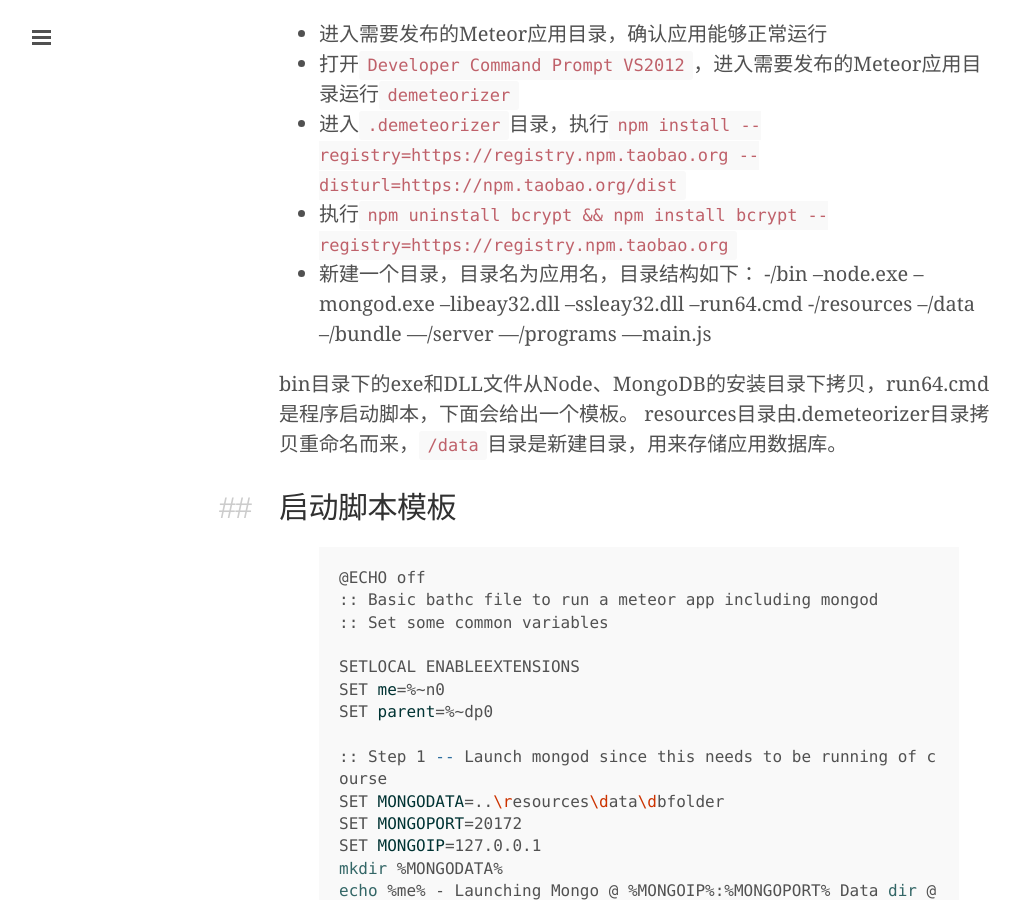
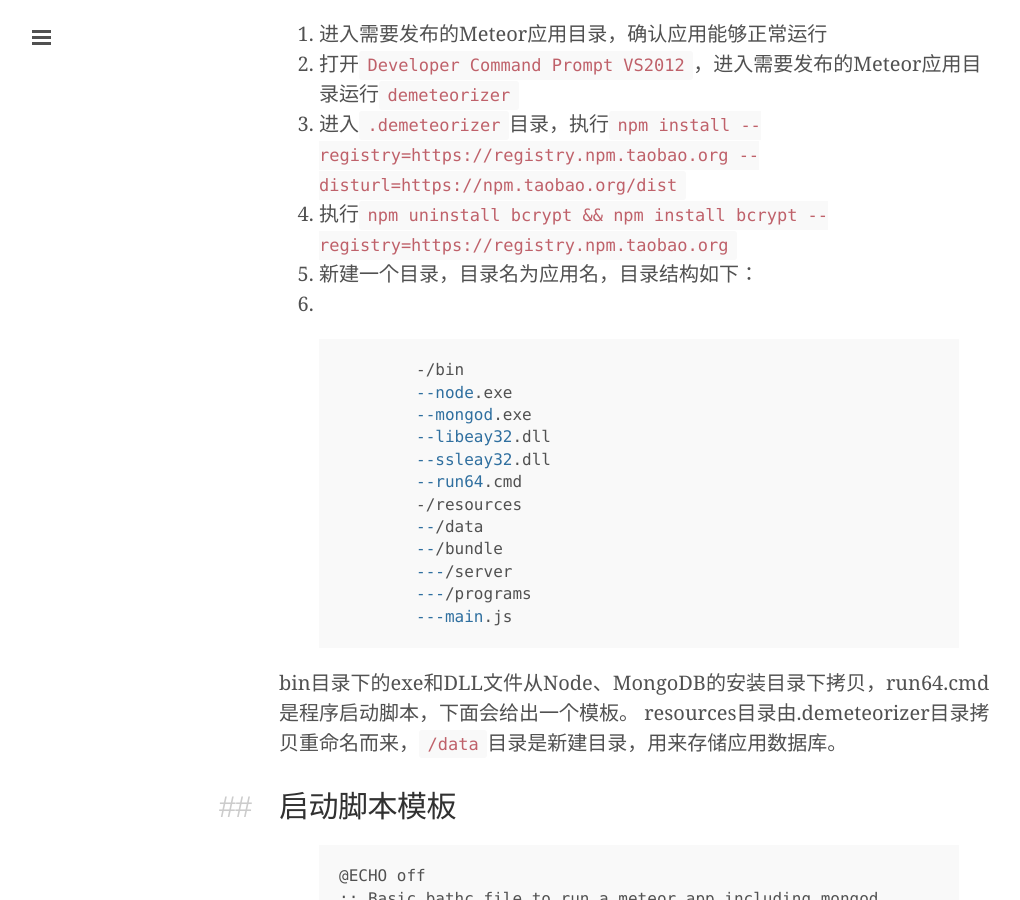
Before and after one commit to hoolev/hoolev.github.com, a Jekyll site: the page built from _posts/2016-05-11-one-deployment-method-for-a-meteor-application-on-windows.md, in a window 1280 px wide and 900 px high, scrolled down 758 px. Shown: the whole window, without its empty margins (1-1021 px from the left). Built offline with Jekyll 4.4.1, drawn with Linux system fonts in a browser that asks for light colours; some web fonts are replaced; Markdown is read by kramdown in place of the engine named in the settings; comment, search, counter and statistics services are not loaded; some of the changed lines change nothing that is shown.

Commit message:
Update 2016-05-11-one-deployment-method-for-a-meteor-application-on-windows.md

```diff
--- a/_posts/2016-05-11-one-deployment-method-for-a-meteor-application-on-windows.md
+++ b/_posts/2016-05-11-one-deployment-method-for-a-meteor-application-on-windows.md
@@ -21,11 +21,13 @@
 
 ## 发布过程
 
-- 进入需要发布的Meteor应用目录，确认应用能够正常运行
-- 打开`Developer Command Prompt VS2012`，进入需要发布的Meteor应用目录运行`demeteorizer`
-- 进入`.demeteorizer`目录，执行`npm install --registry=https://registry.npm.taobao.org --disturl=https://npm.taobao.org/dist`
-- 执行`npm uninstall bcrypt && npm install bcrypt --registry=https://registry.npm.taobao.org`
-- 新建一个目录，目录名为应用名，目录结构如下：
+1. 进入需要发布的Meteor应用目录，确认应用能够正常运行
+2. 打开`Developer Command Prompt VS2012`，进入需要发布的Meteor应用目录运行`demeteorizer`
+3. 进入`.demeteorizer`目录，执行`npm install --registry=https://registry.npm.taobao.org --disturl=https://npm.taobao.org/dist`
+4. 执行`npm uninstall bcrypt && npm install bcrypt --registry=https://registry.npm.taobao.org`
+5. 新建一个目录，目录名为应用名，目录结构如下：
+6.
+{% highlight shell%}
 	-/bin
 	--node.exe
 	--mongod.exe
@@ -38,6 +40,7 @@
 	---/server
 	---/programs
 	---main.js
+{% endhighlight %}
 
 bin目录下的exe和DLL文件从Node、MongoDB的安装目录下拷贝，run64.cmd是程序启动脚本，下面会给出一个模板。
 resources目录由.demeteorizer目录拷贝重命名而来，`/data`目录是新建目录，用来存储应用数据库。
```
